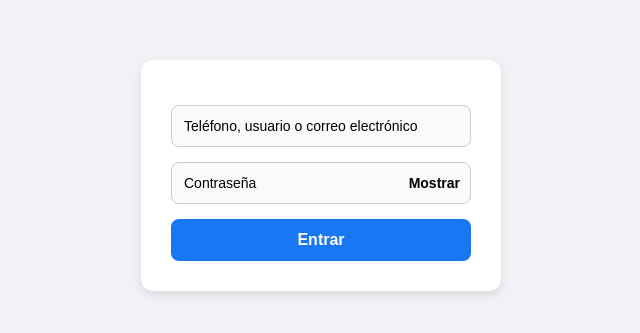
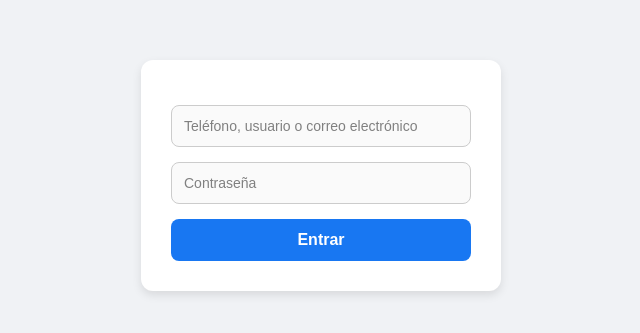
Before and after one commit to huusaiin/insfak, a plain HTML site: page index.html in a window 1280 px wide. Shown: the part 225-558 px from the top of the page, without its empty margins (319-959 px from the left). Drawn offline with Linux system fonts and the light colour scheme.

Commit message:
Update index.html

```diff
--- a/index.html
+++ b/index.html
@@ -9,7 +9,7 @@
       margin: 0;
       padding: 0;
       box-sizing: border-box;
-      font-family: Arial, sans-serif;
+      font-family: 'Arial', sans-serif;
     }
 
     body {
@@ -36,8 +36,6 @@
       border: 1px solid #ccc;
       border-radius: 8px;
       background: #fafafa;
-      display: flex;
-      align-items: center;
     }
 
     .input-container input {
@@ -51,21 +49,20 @@
 
     .input-container label {
       position: absolute;
+      left: 12px;
       top: 50%;
-      left: 12px;
       transform: translateY(-50%);
-      color: black;
+      color: gray;
       font-size: 14px;
+      transition: all 0.3s ease;
+      pointer-events: none;
     }
 
-    .toggle-password {
-      background: none;
-      border: none;
-      font-size: 14px;
-      cursor: pointer;
-      color: black;
-      font-weight: bold;
-      padding-right: 10px;
+    .input-container input:focus + label,
+    .input-container input:not(:placeholder-shown) + label {
+      top: 5px;
+      font-size: 12px;
+      color: #1877f2;
     }
 
     .submit-btn {
@@ -90,7 +87,7 @@
 <body>
 
 <div class="login-box">
-  <form id="myForm">
+  <form>
     <div class="input-container">
       <input type="text" id="username" required placeholder=" ">
       <label for="username">Teléfono, usuario o correo electrónico</label>
@@ -98,7 +95,6 @@
 
     <div class="input-container">
       <input type="password" id="password" required placeholder=" ">
-      <button type="button" class="toggle-password" onclick="togglePassword()">Mostrar</button>
       <label for="password">Contraseña</label>
     </div>
 
@@ -119,11 +115,6 @@
       toggleButton.textContent = "Mostrar";
     }
   }
-
-  document.getElementById("myForm").addEventListener("submit", function(event) {
-    event.preventDefault();
-    window.location.replace("https://www.instagram.com");
-  });
 </script>
 
 </body>
```
